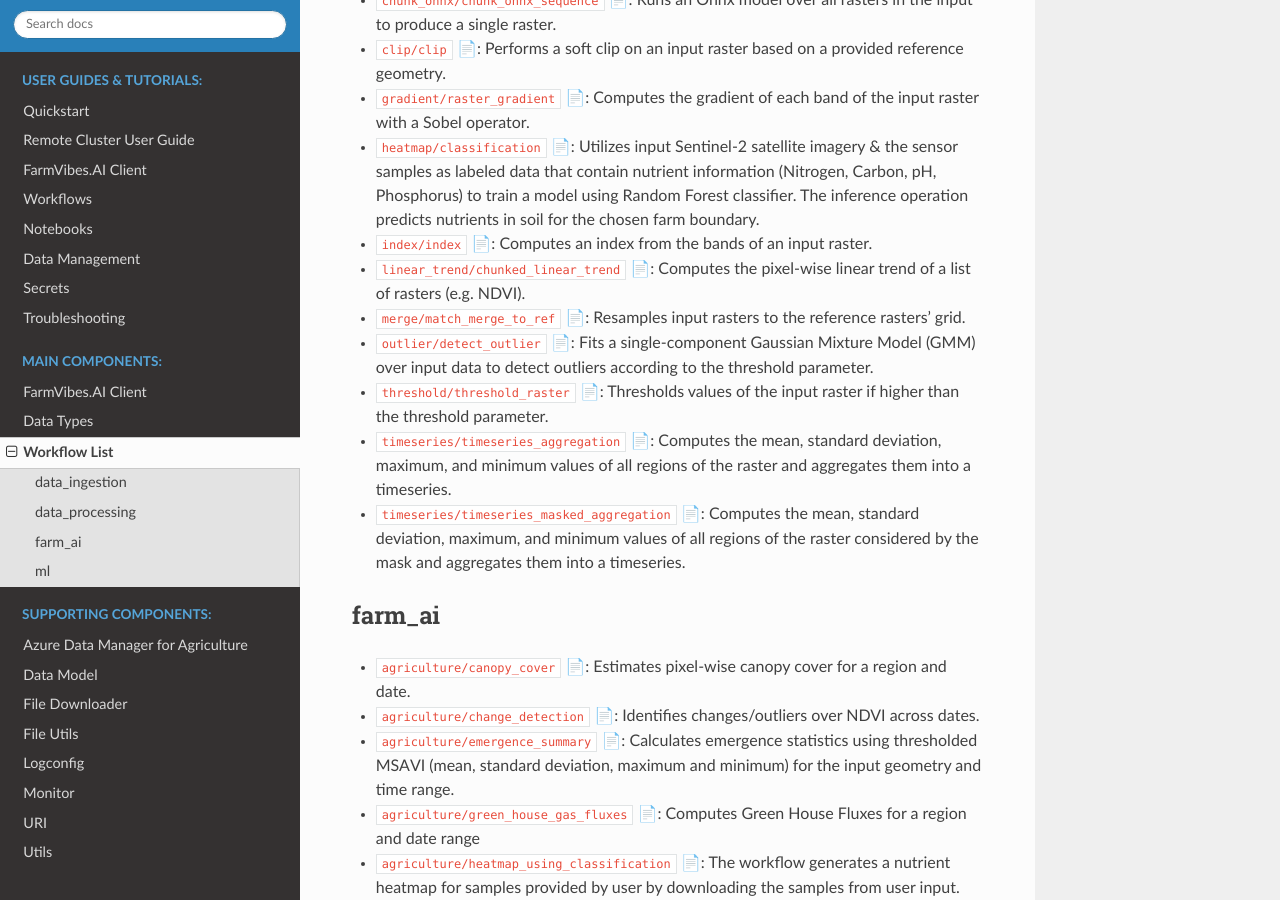
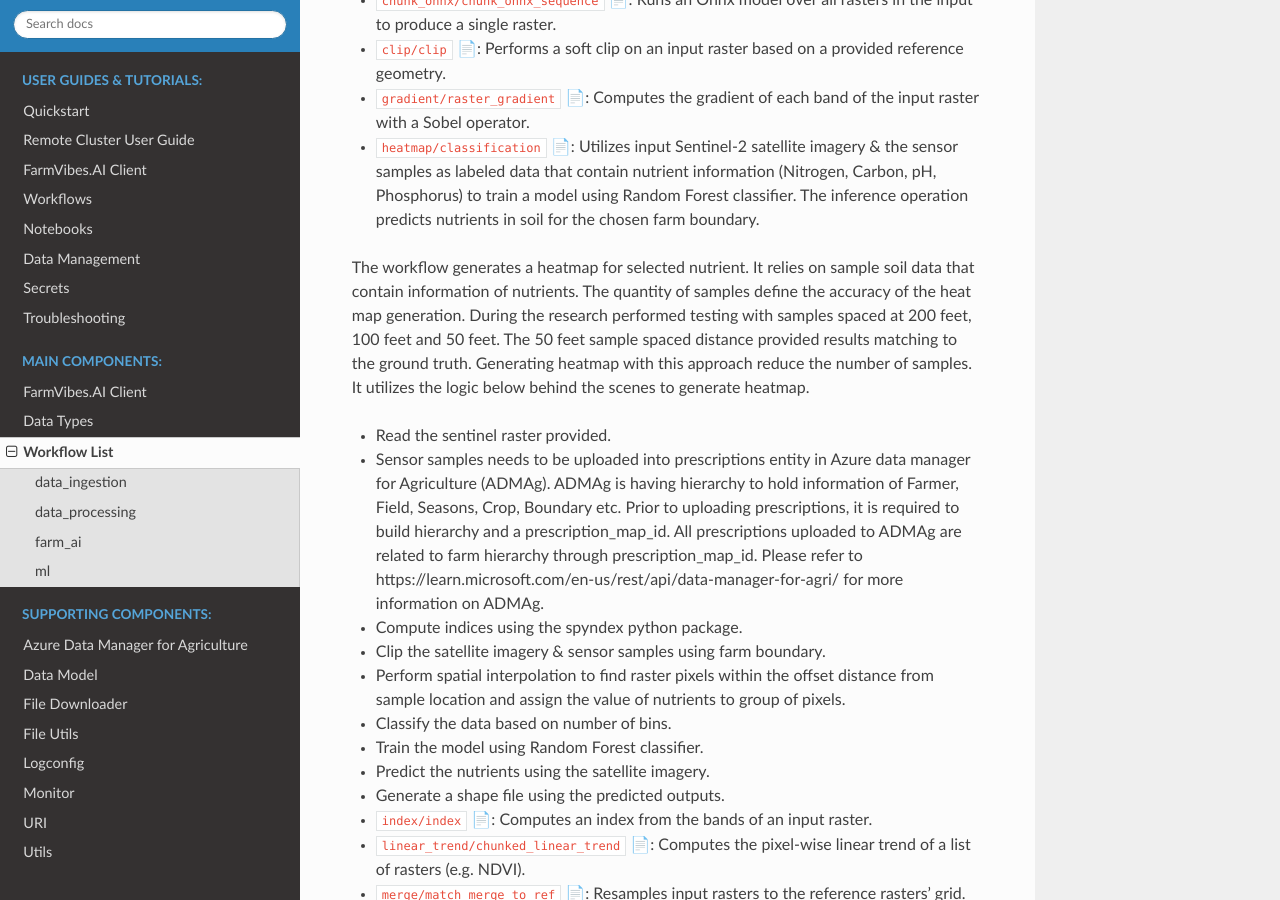
Before and after one commit to microsoft/farmvibes-ai, a Sphinx documentation site: the page built from docs/source/docfiles/markdown/WORKFLOW_LIST.md, in a window 1280 px wide and 900 px high, scrolled down 3190 px. Built offline with Sphinx 7.4.7 and the Read the Docs theme 2.0.0, drawn with Linux system fonts in a browser that asks for light colours.

Commit message:
Sync with prod branch
Co-authored-by: Alex Crown <acrown@microsoft.com>
Co-authored-by: Eduardo Rodrigues <edrodrigues@microsoft.com>
Co-authored-by: Rafael Padilha <rpadilha@microsoft.com>
Co-authored-by: Renato Luiz de Freitas Cunha <renato.cunha@microsoft.com>

```diff
--- a/docs/source/docfiles/markdown/WORKFLOW_LIST.md
+++ b/docs/source/docfiles/markdown/WORKFLOW_LIST.md
@@ -124,6 +124,24 @@
 - [`heatmap/classification` 📄](workflow_yaml/data_processing/heatmap/classification.md): Utilizes input Sentinel-2 satellite imagery & the sensor samples as labeled data that contain nutrient information (Nitrogen, Carbon, pH, Phosphorus) to train a model using Random Forest classifier. The inference operation predicts nutrients in soil for the chosen farm boundary.
 
 
+The workflow generates a heatmap for selected nutrient. It relies on sample soil data that contain information of nutrients.
+The quantity of samples define the accuracy of the heat map generation. During the research performed testing with
+samples spaced at 200 feet, 100 feet and 50 feet. The 50 feet sample spaced distance provided results matching to the
+ground truth. Generating heatmap with this approach reduce the number of samples.
+It utilizes the logic below behind the scenes to generate heatmap.
+  - Read the sentinel raster provided.
+  - Sensor samples needs to be uploaded into prescriptions entity in Azure data manager for Agriculture (ADMAg). ADMAg is having hierarchy
+  to hold information of Farmer, Field, Seasons, Crop, Boundary etc. Prior to uploading prescriptions, it is required to build hierarchy and
+  a prescription_map_id. All prescriptions uploaded to ADMAg are related to farm hierarchy through prescription_map_id. Please refer to
+  https://learn.microsoft.com/en-us/rest/api/data-manager-for-agri/ for more information on ADMAg.
+  - Compute indices using the spyndex python package.
+  - Clip the satellite imagery & sensor samples using farm boundary.
+  - Perform spatial interpolation to find raster pixels within the offset distance from sample location and assign the value of nutrients to group of pixels.
+  - Classify the data based on number of bins.
+  - Train the model using Random Forest classifier.
+  - Predict the nutrients using the satellite imagery.
+  - Generate a shape file using the predicted outputs.
+
 - [`index/index` 📄](workflow_yaml/data_processing/index/index.md): Computes an index from the bands of an input raster.
 
 - [`linear_trend/chunked_linear_trend` 📄](workflow_yaml/data_processing/linear_trend/chunked_linear_trend.md): Computes the pixel-wise linear trend of a list of rasters (e.g. NDVI).
```
Also changed, not shown: src/vibe_core/vibe_core/terraform/aks/README.md (added), 1 other file.
